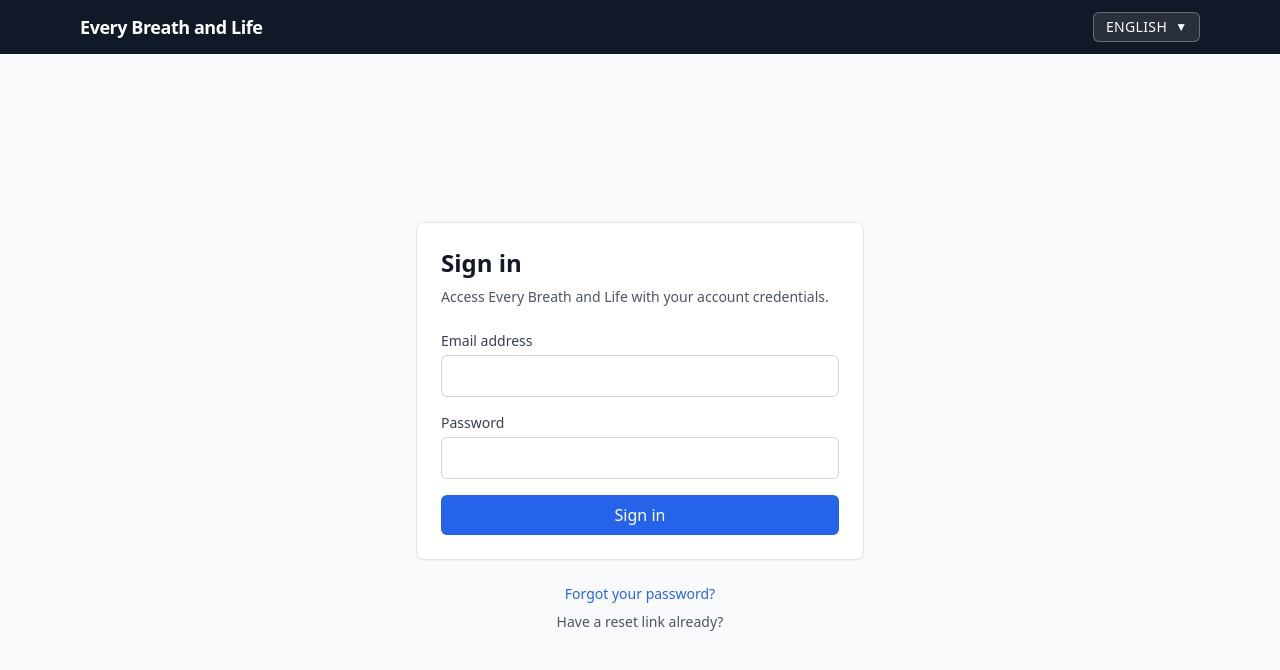
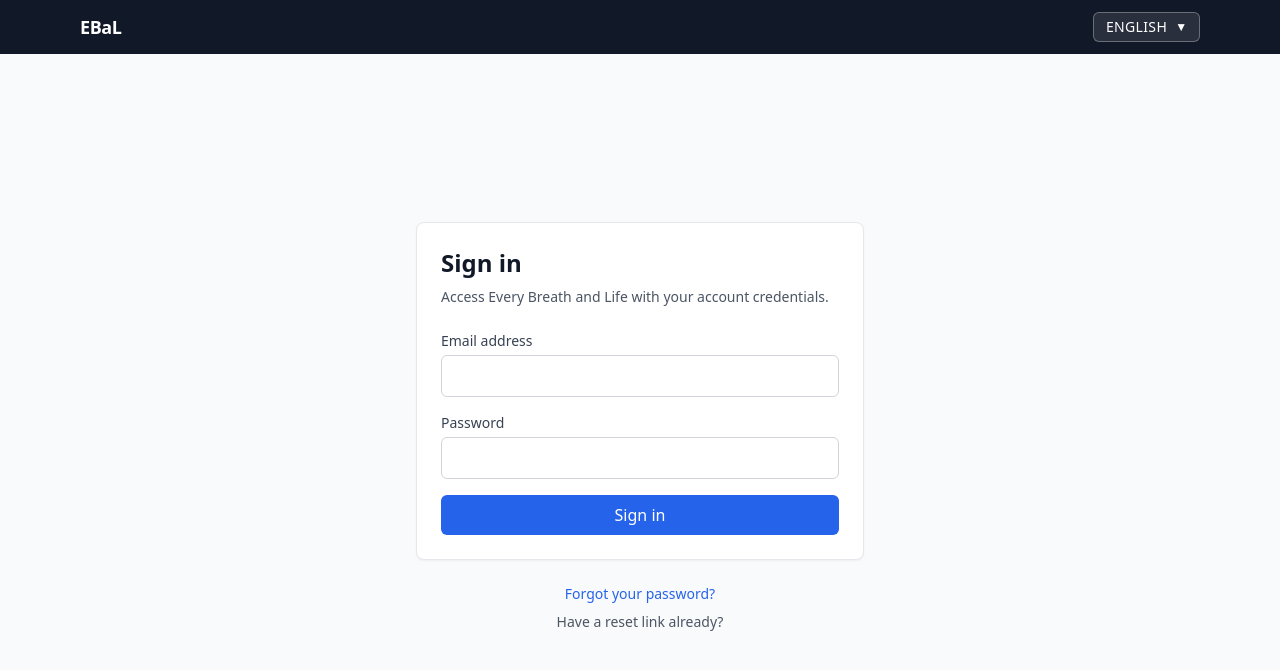
Before and after one commit to homeputers/ebal-v2, a React (Vite) app in the folder apps/web/: page /en/login in a window 1280 px wide. Shown: the top 670 px of the page. Built offline with nearby package versions, Linux system fonts and the light colour scheme.

Commit message:
fix(web): shorten navbar brand text

```diff
--- a/apps/web/src/components/Navbar.tsx
+++ b/apps/web/src/components/Navbar.tsx
@@ -182,7 +182,8 @@ export function Navbar({ currentLanguage }: NavbarProps) {
             to={brandHref}
             className="text-lg font-semibold tracking-tight hover:text-white/80 focus:outline-none focus-visible:ring-2 focus-visible:ring-white/60"
           >
-            {t('app.title')}
+            <span aria-hidden="true">EBaL</span>
+            <span className="sr-only">{t('app.title')}</span>
           </Link>
         </div>
         <nav
```
